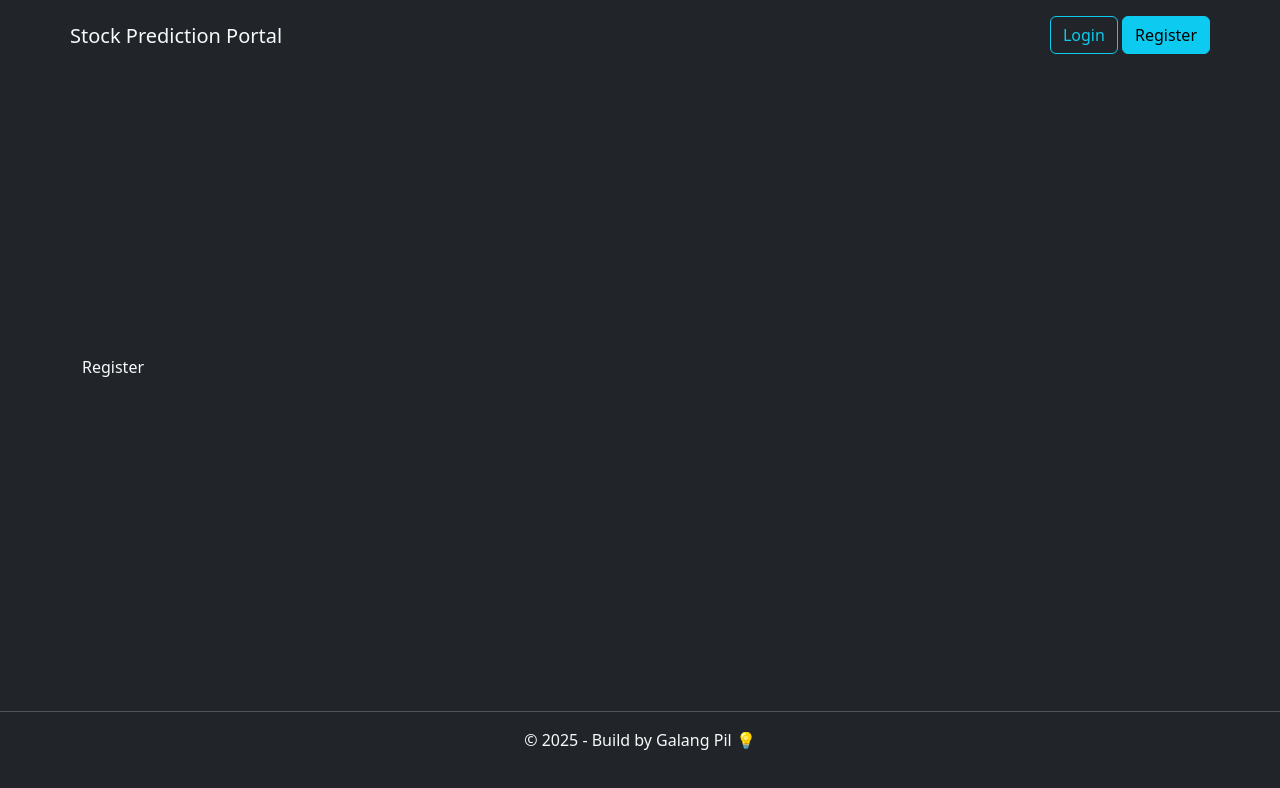
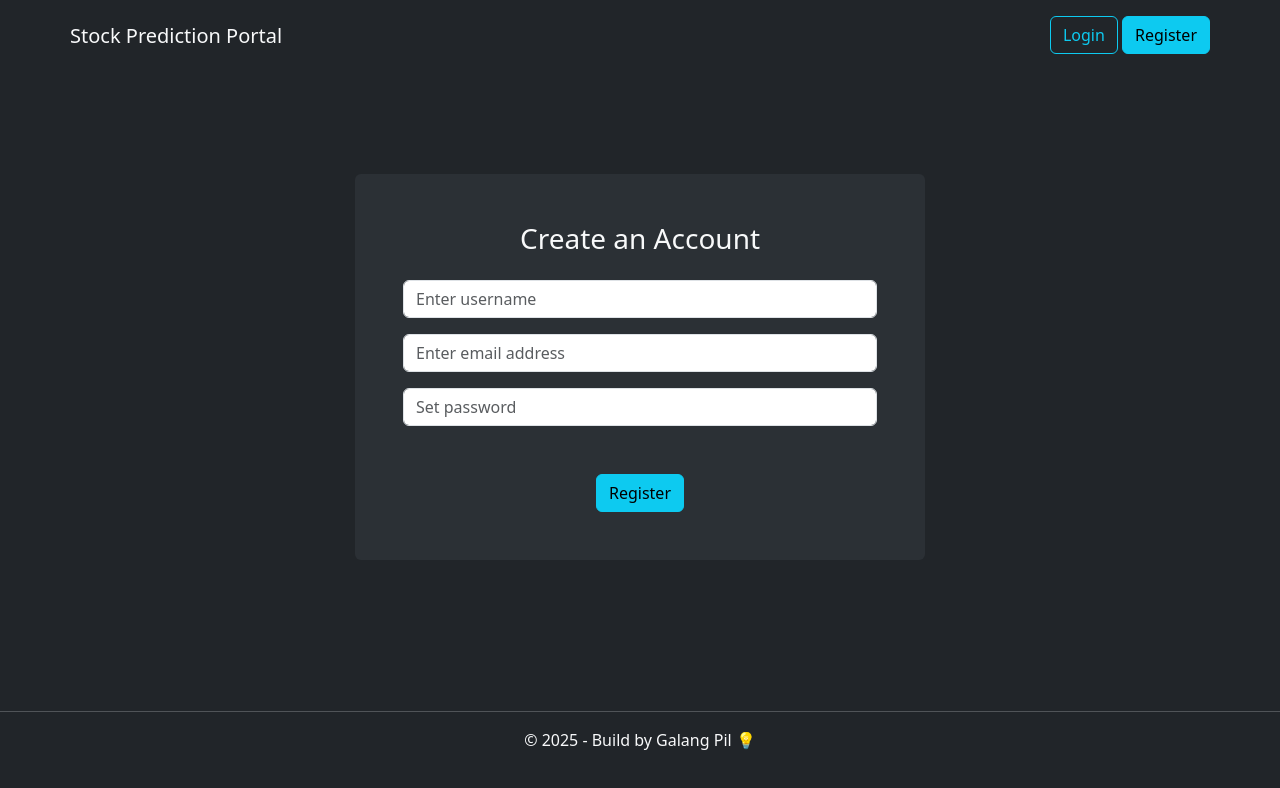
Before and after one commit to galangpiliang/stock-prediction-portal, a React (Vite) app in the folder frontend-react/: page /register in a window 1280 px wide. Shown: the top 788 px of the page. Built offline with nearby package versions, Linux system fonts and the light colour scheme.

Commit message:
Design Register Page

```diff
--- a/frontend-react/src/components/Register.jsx
+++ b/frontend-react/src/components/Register.jsx
@@ -1,9 +1,23 @@
 import React from 'react'
 
 const Register = () => {
-  return (
-    <div className='container text-light'>Register</div>
-  )
+    return (
+        <>
+            <div className="container">
+                <div className="row justify-content-center">
+                    <div className="col-md-6 bg-light-dark p-5 rounded">
+                        <h3 className="text-light text-center mb-4">Create an Account</h3>
+                        <form action="">
+                            <input type="text" className="form-control mb-3" placeholder='Enter username'/>
+                            <input type="email" className="form-control mb-3" placeholder='Enter email address'/>
+                            <input type="password" className="form-control mb-5" placeholder='Set password'/>
+                            <button type='submit' className="btn btn-info d-block mx-auto">Register</button>
+                        </form>
+                    </div>
+                </div>
+            </div>
+        </>
+    )
 }
 
 export default Register
```
